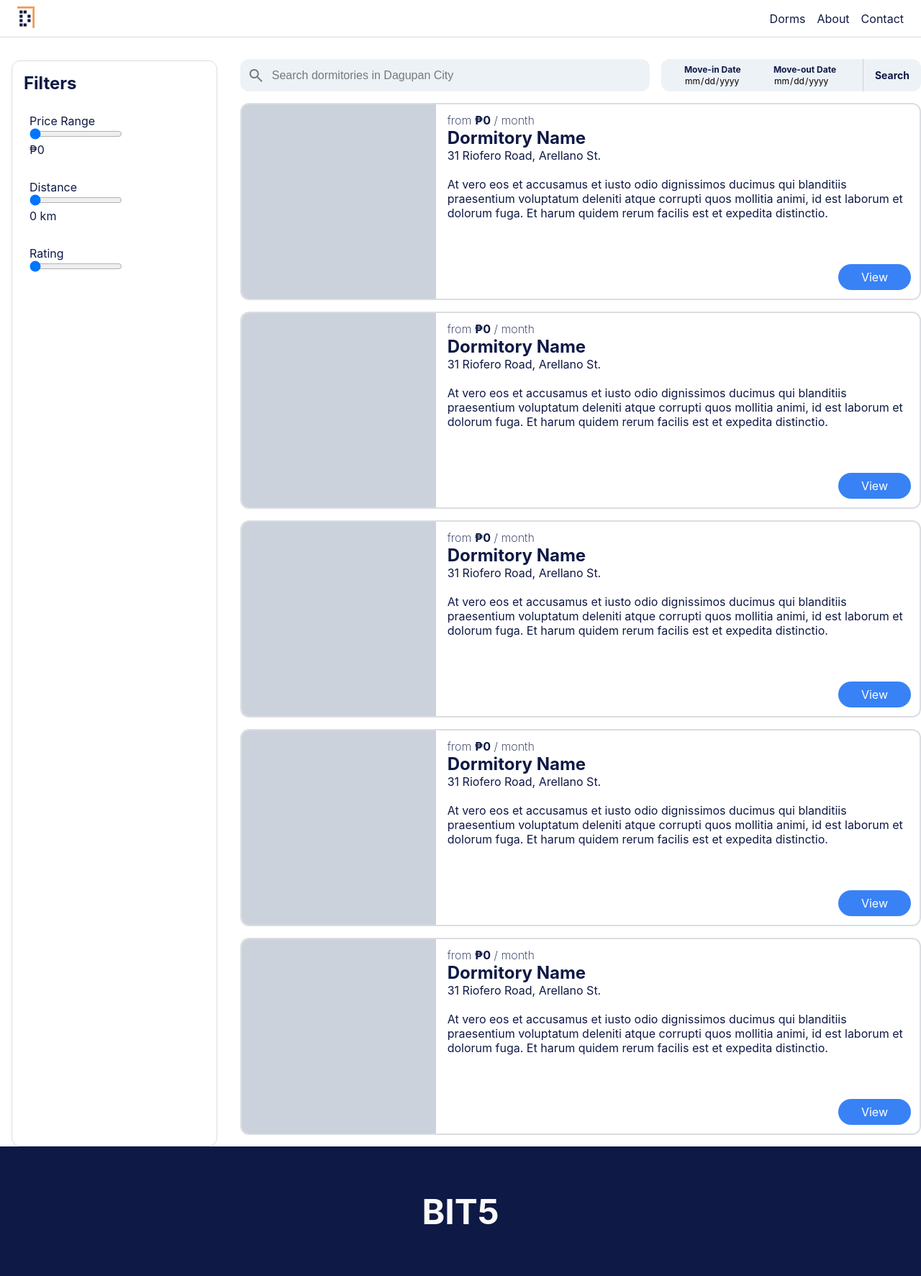
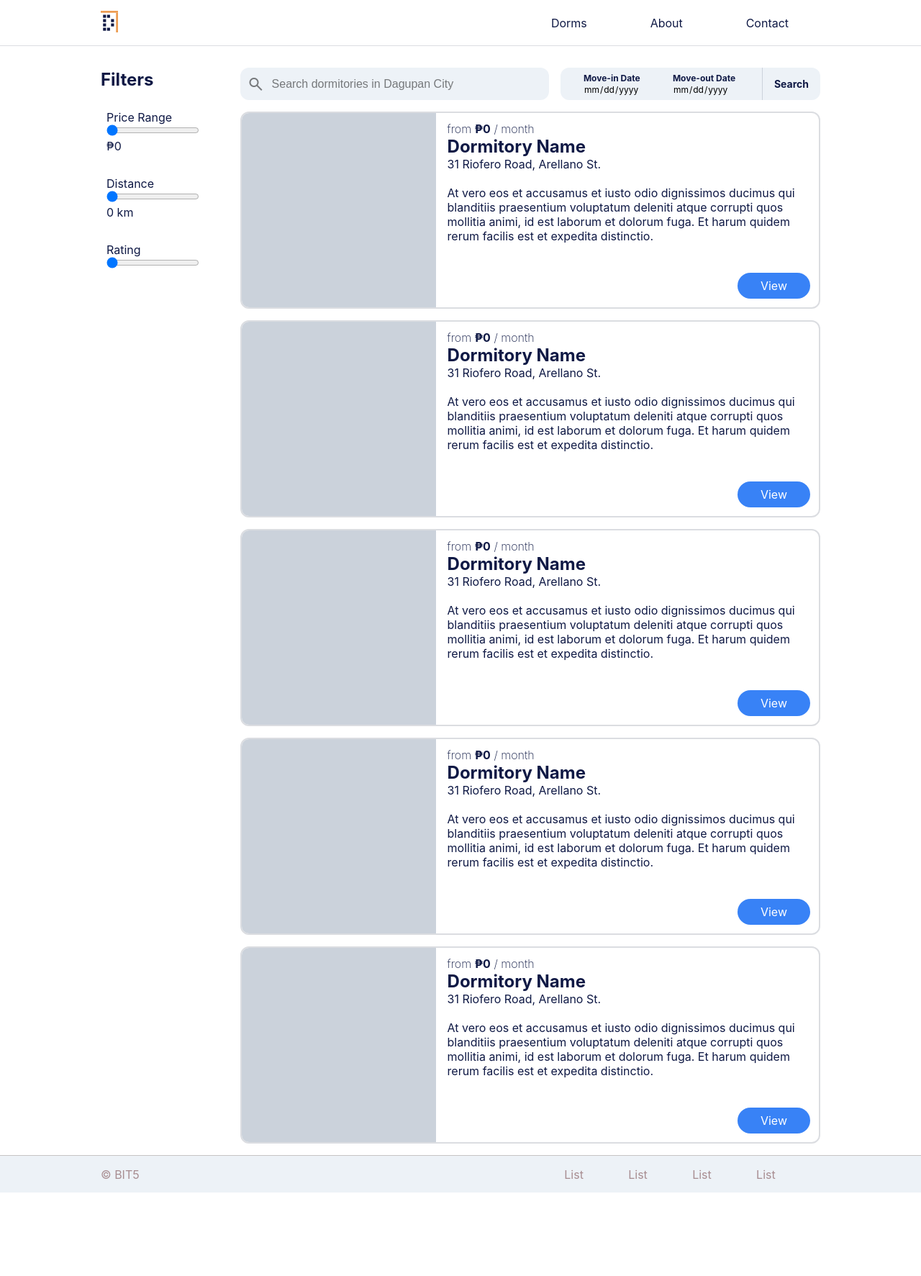
Before and after one commit to phosrei/DaguDorms, a PHP site: page /dorms.html in a window 1280 px wide. Shown: the whole page at 72% size. After the commit the page ends 1657 px from the top, so only its background shows below. Run offline with PHP 8.4, Linux system fonts and the light colour scheme; some web fonts are replaced.

Commit message:
Add dorm details page and fix dorm listings page layout

```diff
--- a/Sign-Up.html
+++ b/Sign-Up.html
@@ -4,13 +4,13 @@
     <meta charset="UTF-8">
     <meta name="viewport" content="width=device-width, initial-scale=1.0">
     <title>DaguDorms</title>
-    <link rel="stylesheet" href="style.css">
+    <link rel="stylesheet" href="styles.css">
     <style>
         @import url('https://fonts.cdnfonts.com/css/inter');
     </style>
 </head>
 <body>
-    <header class="header">
+    <header>
         <a href="index.html">
             <img class="header-icon" src="assets/dagudorms-icon.svg" alt="Header Icon">
         </a>
--- a/dorms.html
+++ b/dorms.html
@@ -13,21 +13,15 @@
     </style>
 </head>
 <body>
-    <header class="header">
+    <header>
         <a href="index.html">
             <img class="header-icon" src="assets/dagudorms-icon.svg" alt="Header Icon">
         </a>
         <nav class="header-nav flex-center">
-            <ul class="header-nav-list flex-center">
-                <li class="header-nav-item flex-center">
-                    <a href="dorms.html" class="header-nav-link flex-center">Dorms</a>
-                </li>
-                <li class="header-nav-item flex-center">
-                    <a href="about.html" class="header-nav-link flex-center">About</a>
-                </li>
-                <li class="header-nav-item flex-center">
-                    <a href="contact.html" class="header-nav-link flex-center">Contact</a>
-                </li>
+            <ul class="header-list flex-center">
+                <li><a href="dorms.html" class="header-nav-link flex-center">Dorms</a></li>
+                <li><a href="about.html" class="header-nav-link flex-center">About</a></li>
+                <li><a href="contact.html" class="header-nav-link flex-center">Contact</a></li>
             </ul>
         </nav>
     </header>
@@ -81,7 +75,7 @@
                     <br>
                     <p class="dorms-p">At vero eos et accusamus et iusto odio dignissimos ducimus qui
                         blanditiis praesentium voluptatum deleniti atque corrupti quos mollitia animi, id est laborum et dolorum fuga. Et harum quidem rerum facilis est et expedita distinctio.</p>
-                    <a class="btn-two" href="dorm-details.html">View</a>
+                    <a class="btn-two" href="dorm-info.html">View</a>
                 </div>
             </div>
             <div class="dorm-card">
@@ -93,7 +87,7 @@
                     <br>
                     <p class="dorms-p">At vero eos et accusamus et iusto odio dignissimos ducimus qui
                         blanditiis praesentium voluptatum deleniti atque corrupti quos mollitia animi, id est laborum et dolorum fuga. Et harum quidem rerum facilis est et expedita distinctio.</p>
-                    <a class="btn-two" href="dorm-details.html">View</a>
+                    <a class="btn-two" href="dorm-info.html">View</a>
                 </div>
             </div>
             <div class="dorm-card">
@@ -105,7 +99,7 @@
                     <br>
                     <p class="dorms-p">At vero eos et accusamus et iusto odio dignissimos ducimus qui
                         blanditiis praesentium voluptatum deleniti atque corrupti quos mollitia animi, id est laborum et dolorum fuga. Et harum quidem rerum facilis est et expedita distinctio.</p>
-                    <a class="btn-two" href="dorm-details.html">View</a>
+                    <a class="btn-two" href="dorm-info.html">View</a>
                 </div>
             </div>
             <div class="dorm-card">
@@ -117,7 +111,7 @@
                     <br>
                     <p class="dorms-p">At vero eos et accusamus et iusto odio dignissimos ducimus qui
                         blanditiis praesentium voluptatum deleniti atque corrupti quos mollitia animi, id est laborum et dolorum fuga. Et harum quidem rerum facilis est et expedita distinctio.</p>
-                    <a class="btn-two" href="dorm-details.html">View</a>
+                    <a class="btn-two" href="dorm-info.html">View</a>
                 </div>
             </div>
             <div class="dorm-card">
@@ -129,13 +123,19 @@
                     <br>
                     <p class="dorms-p">At vero eos et accusamus et iusto odio dignissimos ducimus qui
                         blanditiis praesentium voluptatum deleniti atque corrupti quos mollitia animi, id est laborum et dolorum fuga. Et harum quidem rerum facilis est et expedita distinctio.</p>
-                    <a class="btn-two" href="dorm-details.html">View</a>
+                    <a class="btn-two" href="dorm-info.html">View</a>
                 </div>
             </div>
         </div>
     </section>
-    <footer class="flex-center">
-        <p class="dev-name">BIT5</p>
+    <footer>
+        <p class="dev-name">© BIT5</p>
+        <ul class="footer-list flex-center">
+            <li>List</li>
+            <li>List</li>
+            <li>List</li>
+            <li>List</li>
+        </ul>
     </footer>
 </body>
 </html>
--- a/style.css
+++ b/style.css
@@ -1,25 +1,26 @@
 * {
   margin: 0;
+  padding: 0;
   box-sizing: border-box;
-  padding: 0;
 }
 
 body {
-  font-family: 'Inter', sans-serif;
   display: flex;
   flex: 1;
   flex-direction: column;
+  font-family: 'Inter', sans-serif;
   color:#0F1945;
   background-color: #fff;
 }
 
-@keyframes fadeIn {
-  0% {opacity: 0;}
-  100% {opacity: 1;}
+.fade-in {
+  opacity: 0;
+  animation: fadeIn 1s ease-in-out forwards;
 }
 
-.fade-in {
-  animation: fadeIn 1s ease-in-out;
+@keyframes fadeIn {
+  from { opacity: 0; }
+  to { opacity: 1; }
 }
 
 .flex-center {
@@ -30,12 +31,11 @@ body {
 
 header {
   display: flex;
+  align-items: center;
+  justify-content: space-between;
   width: 100%;
-  height: 100%;
-  height: 52px;
-  justify-content: space-between;
-  align-items: center;
-  padding: 0px 24px;
+  height: 64px;
+  padding: 0px 140px;
   border-bottom: 1px solid #DBDDE1;
   transition: background-color 0.5s ease;
 }
@@ -54,9 +54,6 @@ header li a {
   text-align: center;
   height: 100%;
   color: #0F1945;
-}
-
-header li a {
   text-decoration: none;
 }
 
@@ -96,19 +93,20 @@ header:hover .home-header-icon {
   height: 100%;
 }
 
-.header-nav-list {
+.header-list {
   flex-direction: row;
-  gap: 16px;
+  justify-content: space-around;
   list-style: none;
+  width: 418px;
   height: 100%;
 }
 
-.header-nav-list li {
+.header-list li {
   height: 100%;
   position: relative;
 }
 
-.header-nav-list li::after {
+.header-list li::after {
   content: '';
   position: absolute;
   bottom: -1px;
@@ -254,21 +252,24 @@ header:hover .home-header-icon {
 }
 
 footer {
+  display: flex;
+  align-items: center;
+  justify-content: space-between;
+  height: 52px;
+  padding: 0 140px;
+  color: #A88D91;
   background-color: #EDF2F7;
-  color: #f9faf8;
-  background-color: #0F1945;
-  height: 180px;
+  border-top: 1px solid #C6C4C4;
 }
-
-.dev-name {
-  font-weight: bolder;
-  font-size: 48px;
-  cursor: default;
+.footer-list {
+  list-style: none;
+  width: 418px;
+  justify-content: space-evenly;
 }
 
 .dorms-section {
   display: flex;
-  gap: 32px;
+  margin: 0 140px;
 }
 
 .dorms-listing {
@@ -291,11 +292,9 @@ footer {
 }
 
 .filters {
-  width: 300px;
-  border: 1px solid #DBDDE1;
+  width: 240px;
   border-radius: 12px;
-  margin: 32px 0 0 16px;
-  padding: 16px;
+  margin-top: 32px;
 }
 
 .filter-options {
```
Also changed, not shown: other parts of style.css (+35 -11 lines), dorm-details.html (deleted, +0 -32 lines), dorm-info.html (added, +60 -0 lines), index.html (+13 -13 lines).
